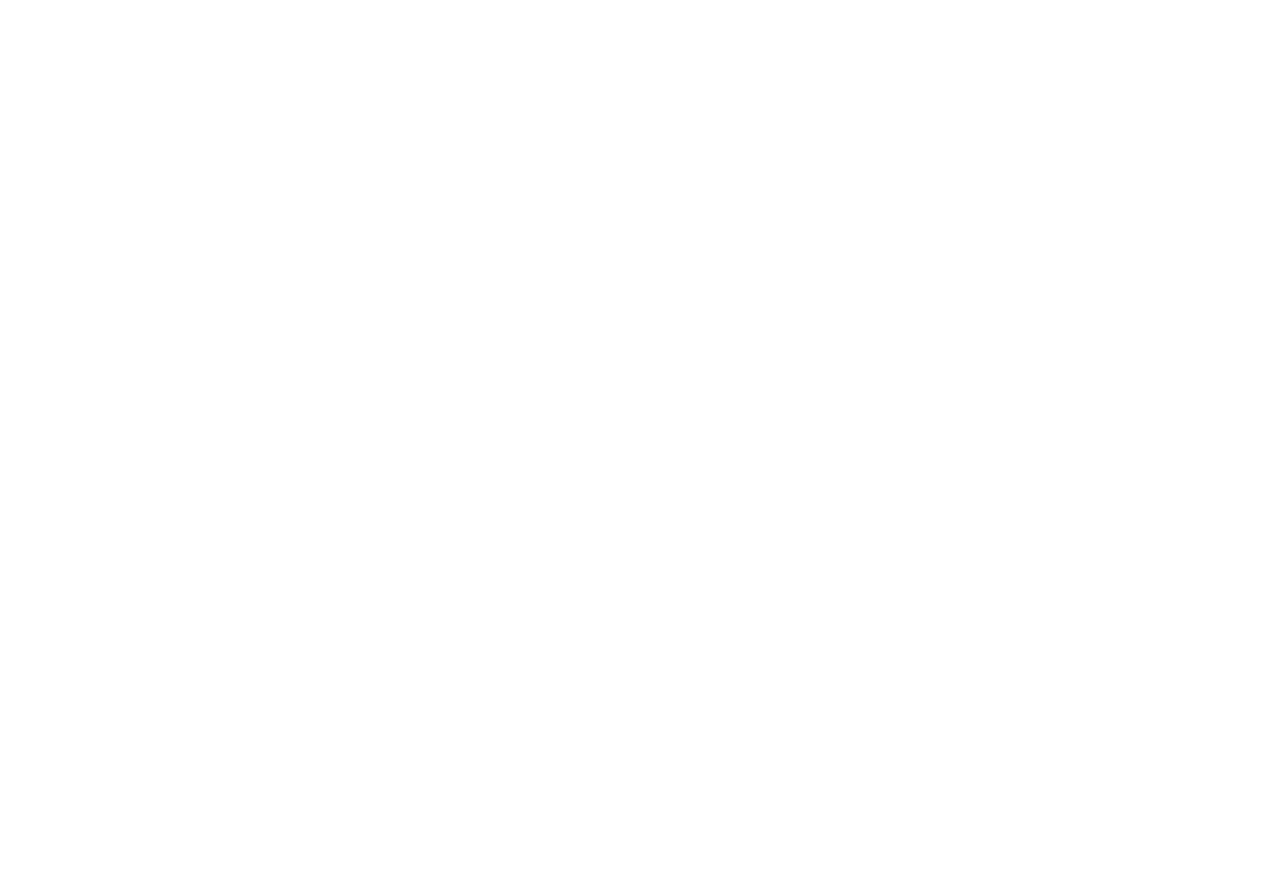
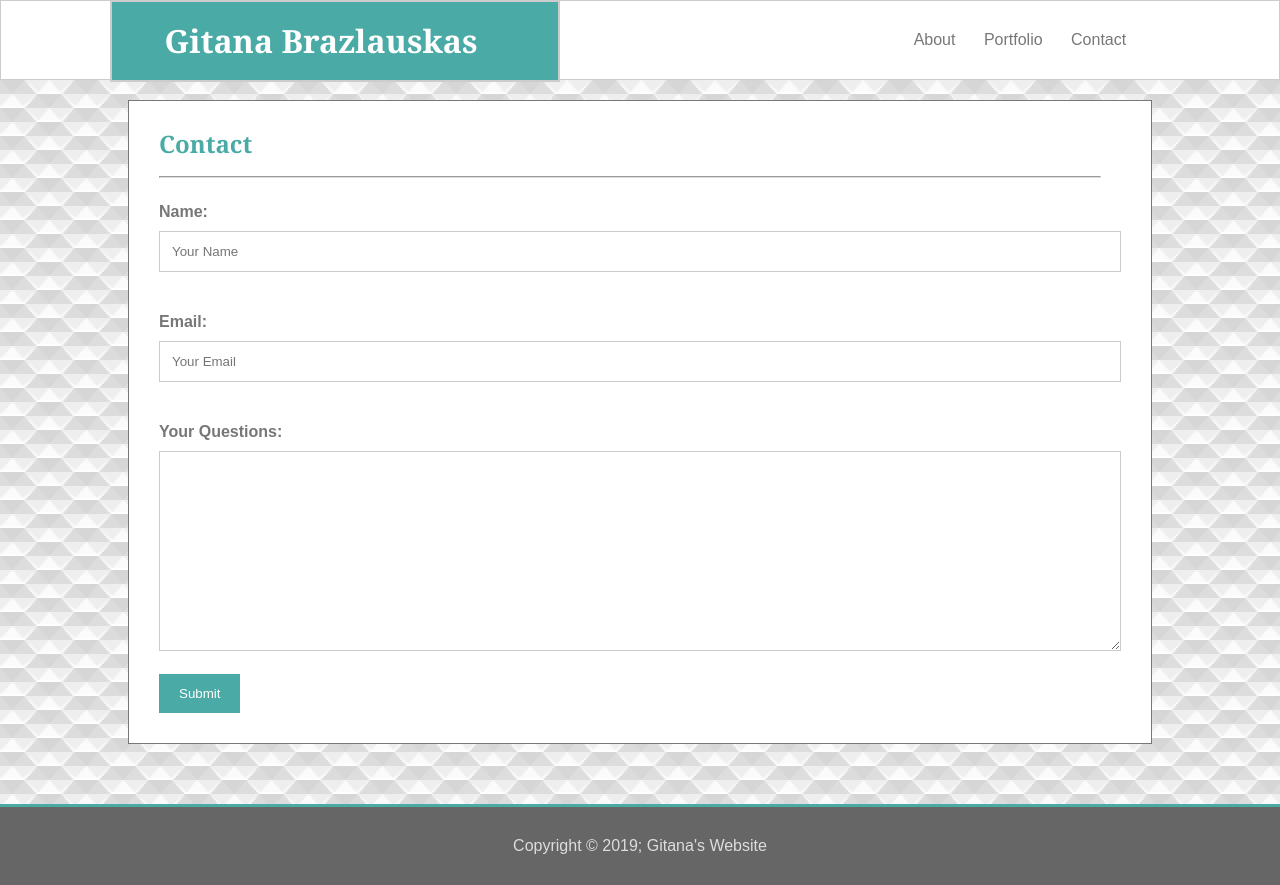
Before and after one commit to BGitana/Gitana-Basic-Portfolio, a plain HTML site: page contact.html in a window 1280 px wide. Before the commit the page ends 800 px from the top, so only its background shows below. Drawn offline with Linux system fonts and the light colour scheme.

Commit message:
finished .css files for  index.html and contact.html

```diff
--- /dev/null
+++ b/assets/css/contact.css
@@ -0,0 +1,175 @@
+
+* {
+  box-sizing: border-box;
+}
+
+
+body {
+  /*background-color: #ebf7aa;*/
+  font-family: Arial, Helvetica, Sans-serif;
+  font-size: 16px;
+  color: #777777;
+  line-height: 1.6em;
+  margin: 0px;
+}
+
+
+.container{
+  width: 80%;
+  margin: auto;
+  overflow: hidden;
+}
+
+#logo {
+  font-family:'Georgia', Times, Times New Roman, serif;
+  background-color: #4aaaa5;
+  /*position: absolute;*/
+  color: #ffffff;
+  /*display: block;*/
+  width: 450px;
+  padding: 5px 10px;
+  /*float: top left;*/
+  margin: 0 110px;
+  border: 2.5px;
+  border-style: solid;
+  border-color: #cccccc;
+  position: absolute;
+
+}
+
+#navbar {
+  background-color : #ffffff;
+  border: 1.5px;
+  border-style: solid;
+  border-color: #cccccc;
+
+}
+
+
+#navbar ul{
+  padding: 10px;
+  list-style: none;
+  float: right;
+}
+
+
+#navbar li{
+  display: inline;
+  padding: 9px;
+  padding-right: 15px;
+}
+
+
+.pattern {
+ background-image: url('../images/vaio_hard_edge_@2X.png');
+}
+
+/*===============================*/
+
+
+#MainBox{
+    float: none;
+    width: 100%;
+    background: #ffffff;
+    padding: 10px 30px;
+    margin: 20px 0px 60px 0px;
+    border-color: #dddddd;
+    border: 1.5px;
+    border-style: solid;
+    overflow: auto;
+}
+
+
+#MainBox h2 {
+  color: #4aaaa5;
+  font-family:'Georgia', Times, Times New Roman, serif;
+ }
+
+
+#MainBox hr {
+ border-bottom-style: solid;
+ color: #dddddd;
+ margin: 20px 20px 20px 0px;
+}
+
+/*
+#MainBox img {
+  float: left;
+  width: 30%;
+  margin: 5px 20px 10px 0px;
+}
+
+#MainBox p {
+  margin: 5px;
+}
+/*===============================*/
+
+
+h4 {
+  margin-bottom: 0px;
+}
+
+input[type=text],textarea {
+  width: 100%;
+  padding: 12px;
+  border: 1px solid #cccccc;
+  border: radius 4p;
+  box-sizing: border-box;
+  margin-top: 6px;
+  margin-bottom: 16px;x
+  resize: vertical;
+}
+
+input[type=textnone] {
+  width: 100%;
+  padding: 12px;
+  border: 1px solid #cccccc;
+  border: radius 4p;
+  box-sizing: border-box;
+  margin-top: 6px;
+  margin-bottom: 16px;
+  resize: vertical;
+}
+
+input[type=password] {
+  width: 100%;
+  padding: 12px;
+  border: 1px solid #cccccc;
+  border: radius 4p;
+  box-sizing: border-box;
+  margin-top: 6px;
+  margin-bottom: 16px;
+  resize: vertical;
+}
+
+
+
+input[type=submit]{
+  background-color:  #4aaaa5;
+  color: #ffffff;
+  padding: 12px 20px;
+  border: none;
+  /*border-radius: 4px;*/
+  cursor: pointer;
+  margin-bottom: 20px;
+}
+
+
+input[type=submit]:hover {
+background-color: #4caf50;
+}
+
+
+/*===============================*/
+
+
+#main-footer{
+  background:#666666;
+  color: #ffffff;
+  text-align: center;
+  padding: 10px 30px;
+  /*margin-top: 40px*/
+  border-top-style: solid;
+  border-color: #4aaaa5;
+  color: #dddddd;
+}
--- a/assets/css/style.css
+++ b/assets/css/style.css
@@ -64,6 +64,8 @@ body {
  background-image: url('../images/vaio_hard_edge_@2X.png');
 }
 
+/*===============================*/
+
 
 #MainBox{
     float: none;
@@ -75,12 +77,12 @@ body {
     border: 1.5px;
     border-style: solid;
     overflow: auto;
-
 }
 
 
 #MainBox h2 {
   color: #4aaaa5;
+  font-family:'Georgia', Times, Times New Roman, serif;
  }
 
 
@@ -100,6 +102,8 @@ body {
 #MainBox p {
   margin: 5px;
 }
+/*===============================*/
+
 
 #main-footer{
   background:#666666;
--- /dev/null
+++ b/assets/css/style3.css
@@ -0,0 +1,119 @@
+* {
+  box-sizing: border-box;
+}
+
+
+body {
+  /*background-color: #ebf7aa;*/
+  font-family: Arial, Helvetica, Sans-serif;
+  font-size: 16px;
+  color: #777777;
+  line-height: 1.6em;
+  margin: 0px;
+}
+
+
+.container{
+  width: 80%;
+  margin: auto;
+  overflow: hidden;
+}
+
+#logo {
+  font-family:'Georgia', Times, Times New Roman, serif;
+  background-color: #4aaaa5;
+  /*position: absolute;*/
+  color: #ffffff;
+  /*display: block;*/
+  width: 450px;
+  padding: 5px 10px;
+  /*float: top left;*/
+  margin: 0 110px;
+  border: 2.5px;
+  border-style: solid;
+  border-color: #cccccc;
+  position: absolute;
+
+}
+
+#navbar {
+  background-color : #ffffff;
+  border: 1.5px;
+  border-style: solid;
+  border-color: #cccccc;
+
+}
+
+
+#navbar ul{
+  padding: 10px;
+  list-style: none;
+  float: right;
+}
+
+
+#navbar li{
+  display: inline;
+  padding: 9px;
+  padding-right: 15px;
+}
+
+
+  .pattern {
+      background-image: url('../images/vaio_hard_edge_@2X.png');
+  }
+
+
+     /*===============================*/
+
+
+
+     #MainBox{
+         float: none;
+         width: 100%;
+         background: #ffffff;
+         padding: 10px 30px;
+         margin: 20px 0px 60px 0px;
+         border-color: #dddddd;
+         border: 1.5px;
+         border-style: solid;
+         overflow: auto;
+     }
+
+
+     #MainBox h2 {
+       color: #4aaaa5;
+       font-family:'Georgia', Times, Times New Roman, serif;
+      }
+
+
+     #MainBox hr {
+      border-bottom-style: solid;
+      color: #dddddd;
+      margin: 20px 20px 20px 0px;
+     }
+
+
+     #MainBox img {
+       float: left;
+       width: 30%;
+       margin: 5px 20px 10px 0px;
+     }
+
+     #MainBox p {
+       margin: 5px;
+     }
+
+
+/*===============================*/
+
+
+#main-footer{
+  background:#666666;
+  color: #ffffff;
+  text-align: center;
+  padding: 10px 30px;
+  /*margin-top: 40px*/
+  border-top-style: solid;
+  border-color: #4aaaa5;
+  color: #dddddd;
--- a/contact.html
+++ b/contact.html
@@ -0,0 +1,77 @@
+<!DOCTYPE html>
+<html lang="en">
+<head>
+    <meta charset="UTF-8">
+    <meta name="viewport" content="width=device-width, initial-scale=1.0">
+    <meta http-equiv="X-UA-Compatible" content="ie=edge">
+
+    <title>Gitana B</title>
+
+    <link rel="stylesheet" type="text/css" href="assets/css/contact.css" media="screen">
+
+</head>
+
+
+
+<body>
+    <div id="logo">
+        <div class="container">
+         <h1>Gitana Brazlauskas</h1>
+       </div>
+    </div>
+  <header>
+        <div id="navbar">
+         <div class="container">
+            <ul>
+                <li>About</li>
+                <li>Portfolio</li>
+                <li>Contact</li>
+            </ul>
+          </div>
+         </div>
+    </header>
+
+
+
+    <div class="pattern">
+
+        <div class="container">
+
+          <div id="MainBox">
+
+
+             <h2>Contact</h2>
+
+            <hr>
+
+
+            <h4>Name:</h4>
+            <input type= "textnone" name= "username" placeholder= "Your Name"/>
+
+            <h4>Email:</h4>
+            <input type= "password" name= "password" placeholder= "Your Email"/>
+
+            <h4>Your Questions:</h4>
+            <textarea name= "massage" placeholder= "Your Massage" style="height: 200px">
+            </textarea>
+
+            <input type= "submit" name= "submit" value= "Submit"/>
+
+
+
+        </div><!--maincontaine-->
+      </div> <!--</div>-->
+    </div><!--pattern-->
+
+
+
+
+
+     <footer id="main-footer">
+            <div class="container">
+               <p> Copyright &copy; 2019; Gitana's Website</p>
+             </div>
+      </footer>
+
+</body>
+</html>
```
Also changed, not shown: index.html (+3 -3 lines), portfolio.html (+14 -0 lines), 1 other file.
